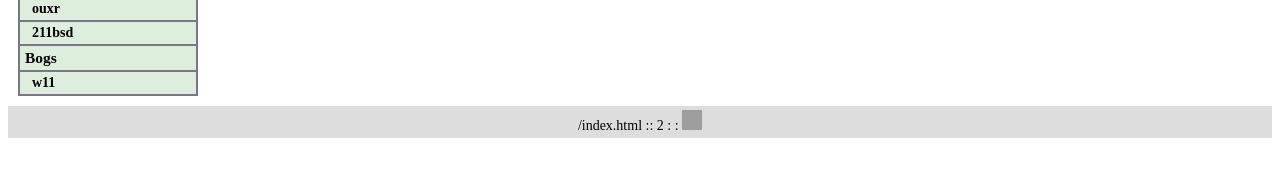
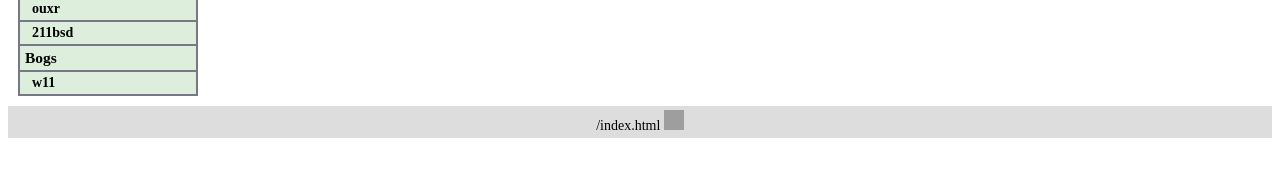
Before and after one commit to wfjm/wfjm.github.io, a Jekyll site: the page built from index.html, in a window 1280 px wide. Shown: the part 162-339 px from the top of the page. Built offline with Jekyll 4.4.1, drawn with Linux system fonts in a browser that asks for light colours; grey boxes are pictures that could not be loaded.

Commit message:
fix validator link

```diff
--- a/_layouts/default.html
+++ b/_layouts/default.html
@@ -79,9 +79,11 @@
 
     <!-- footer section -->
     <div id="footer">
-      {{ pagepath }} :: {{ pagelevel }} : {{ pagedir }} : {{ pagename1 }}
-      <img height="20" width="20" alt="W3C validator"
-           src="https://www.w3.org/html/logo/downloads/HTML5_Logo.svg">
+      {{ pagepath }}
+      <a href="https://validator.w3.org/check/referer">
+        <img height="20" width="20" alt="W3C validator"
+             src="https://www.w3.org/html/logo/downloads/HTML5_Logo.svg">
+      </a>
     </div>
 
   </body>
```
